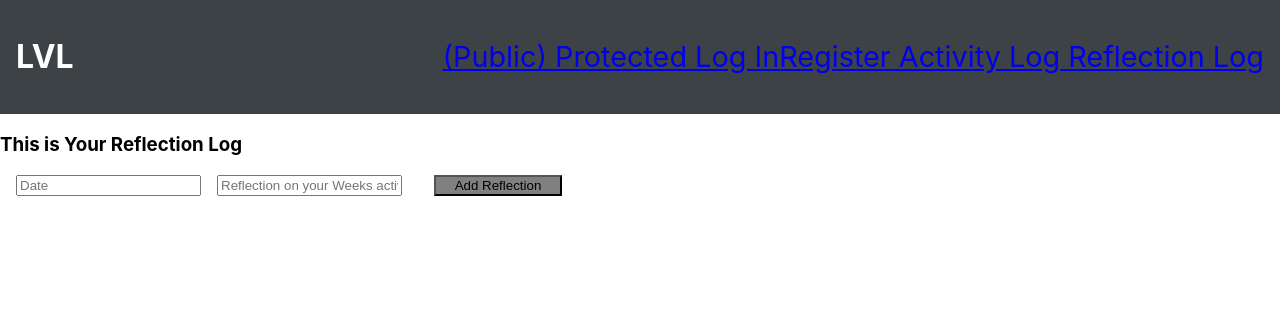
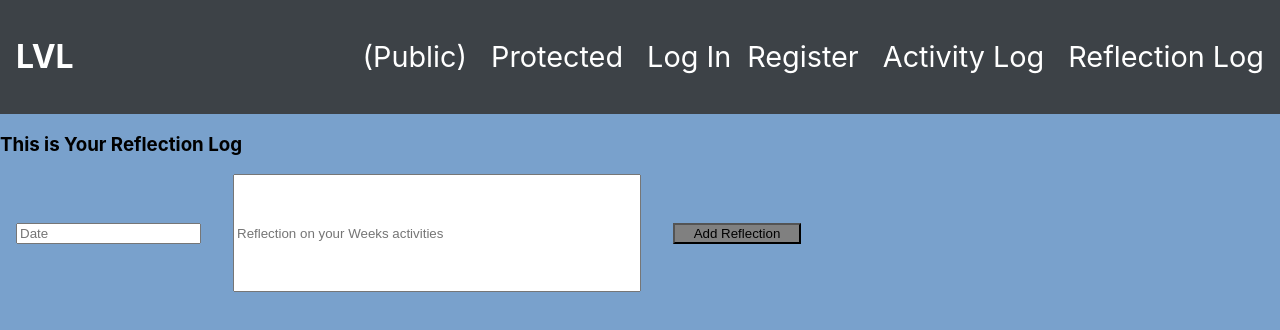
Before and after one commit to designyourlife-bw-3-11/Front-End-Arch, a React (Create React App) app in the folder lvl-client/: page /reflectionLog in a window 1280 px wide. Shown: the top 330 px of the page. Built offline with nearby package versions, Linux system fonts and the light colour scheme; no server answers.

Commit message:
More styled components and Reflection Built out almost complete

```diff
--- a/lvl-client/src/App.css
+++ b/lvl-client/src/App.css
@@ -53,6 +53,6 @@ header {
   }
 } */
 
-ink {
-  text-decoration: none;
+html {
+  background-color: #79a1cc;
 }
--- a/lvl-client/src/App.js
+++ b/lvl-client/src/App.js
@@ -1,6 +1,5 @@
 import React, { Component } from "react";
 import { connect } from "react-redux";
-import "./app.less";
 import "./App.css";
 import { BrowserRouter as Router, Route, Link } from "react-router-dom";
 import Login from "./components/Login";
@@ -35,6 +34,13 @@ const Header = styled.header`
 
 const Nav = styled.nav`
   font-size: 1.8rem;
+`;
+
+const NavButton = styled(Link)`
+  text-align: center;
+  margin-left: 1rem;
+  text-decoration: none;
+  color: #ffffff
 
   &:hover {
     color: #81fffe;
@@ -62,17 +68,17 @@ class App extends Component {
           <Header>
             <h1> LVL </h1>
             <Nav>
-              <Link to="/"> (Public) </Link>
+              <NavButton to="/"> (Public) </NavButton>
 
-              <Link to="/protected"> Protected </Link>
+              <NavButton to="/protected"> Protected </NavButton>
 
-              <Link to="/login">Log In</Link>
+              <NavButton to="/login">Log In</NavButton>
 
-              <Link to="/register">Register</Link>
+              <NavButton to="/register">Register</NavButton>
 
-              <Link to="/activitylog"> Activity Log</Link>
+              <NavButton to="/activitylog"> Activity Log</NavButton>
 
-              <Link to="/reflectionLog"> Reflection Log</Link>
+              <NavButton to="/reflectionLog"> Reflection Log</NavButton>
             </Nav>
           </Header>
           {/* <Route exact path="/" component={App} /> */}
--- a/lvl-client/src/actions/index.js
+++ b/lvl-client/src/actions/index.js
@@ -202,6 +202,7 @@ export const addReflection = newReflection => dispatch => {
     });
 };
 
+//----- Add Reflection Log Action -----//
 export const addReflectionLog = newReflection => dispatch => {
   dispatch({ type: ADD_REFLECTIONLOG_START });
   console.log(newReflection);
--- a/lvl-client/src/components/reflection/ReflectionLog.js
+++ b/lvl-client/src/components/reflection/ReflectionLog.js
@@ -12,9 +12,15 @@ const Input = styled.input`
   margin-bottom: 1.3rem;
 `;
 
+const SummaryInput = styled.input`
+  width: 25rem;
+  height: 7rem;
+  margin-left: 2rem;
+`;
+
 class reflectionLog extends Component {
   state = {
-    date: "",
+    logDate: "",
     reflectionSummary: ""
   };
 
@@ -43,17 +49,11 @@ class reflectionLog extends Component {
 
   //   handleAddActivityLog = e => {
   //     e.preventDefault();
-  //     const {
-  //       logDate,
-  //       outcomes,
-  //       enjoyment,
-  //       engagement,
-  //       logActivity
-  //     } = this.state;
+  //     const { logDate, reflectionSummary } = this.state;
   //     const logData = {
   //       date: new Date(logDate),
   //       outcomes,
-  //       activities: [{ name: logActivity, enjoyment, engagement }]
+  //       reflections: [{ name: logReflection }]
   //     };
   //     this.props.addActivityLog(logData);
   //   };
@@ -65,17 +65,17 @@ class reflectionLog extends Component {
           <h3> This is Your Reflection Log</h3>
           <Input
             type="text"
-            name="date"
+            name="logDate"
             placeholder="Date"
-            value={this.state.logDate}
-            onChange={this.handleFormChanges}
+            // value={this.state.logDate}
+            // onChange={this.handleFormChanges}
           />
-          <Input
+          <SummaryInput
             type="text"
             name="reflectionSummary"
             placeholder="Reflection on your Weeks activities"
-            value={this.state.reflectionSummary}
-            onChange={this.handleFormChanges}
+            // value={this.state.reflectionSummary}
+            // onChange={this.handleFormChanges}
           />
 
           <Button type="submit"> Add Reflection </Button>
--- a/lvl-client/src/reducers/index.js
+++ b/lvl-client/src/reducers/index.js
@@ -120,6 +120,7 @@ const lvlReducer = (state = initialState, action) => {
         gettingReflection: true
       };
     case GET_REFLECTION_SUCCESS:
+      console.log(action.payload);
       return {
         ...state,
         reflections: action.payload,
```
